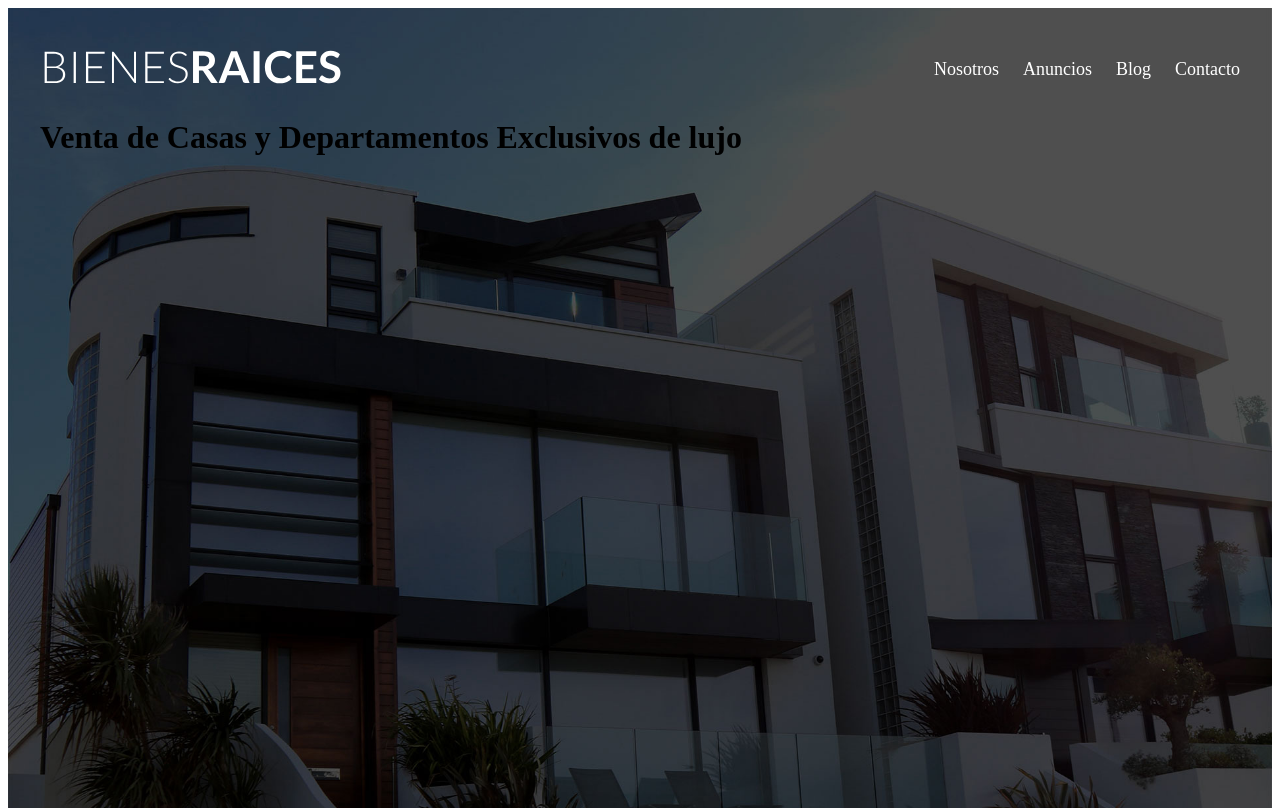
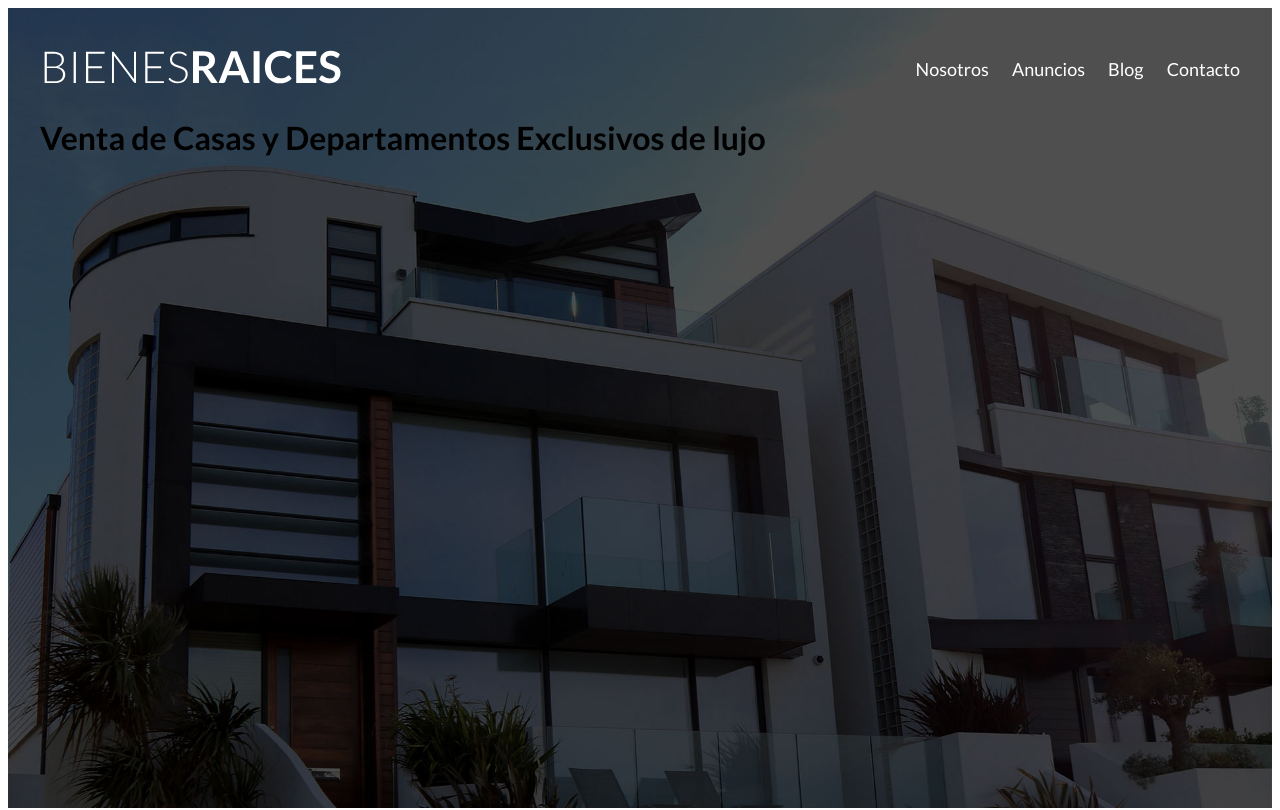
Before and after one commit to chelo-py/proyecto-web, a plain HTML site: page index.html in a window 1280 px wide. Shown: the top 810 px of the page. Drawn offline with Linux system fonts and the light colour scheme.

Commit message:
fuente de google font

```diff
--- a/css/styles.css
+++ b/css/styles.css
@@ -1,3 +1,10 @@
+/* aplicaremos un estilo de fuente a todo dentro  del body
+  lato pertenece a google fonts
+*/
+body {
+  font-family: "Lato", sans-serif;
+}
+
 /** Globales **/
 .contenedor {
   max-width: 1200px;
--- a/index.html
+++ b/index.html
@@ -4,7 +4,11 @@
     <meta charset="UTF-8" />
     <meta name="viewport" content="width=device-width, initial-scale=1.0" />
     <title>Biences Raices</title>
-
+    <!-- Con este link enlazamos con google fonts-->
+    <link
+      href="https://fonts.googleapis.com/css2?family=Lato:wght@300;400;700;900&display=swap"
+      rel="stylesheet"
+    />
     <!--Mediante este link enlazamos con nuestra carpeta y archivo css-->
     <link rel="stylesheet" href="css/styles.css" />
   </head>
```
